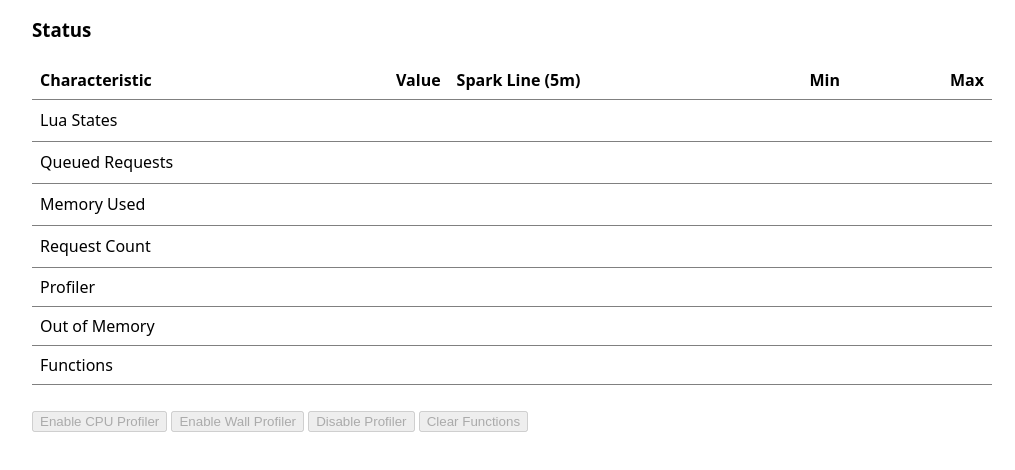
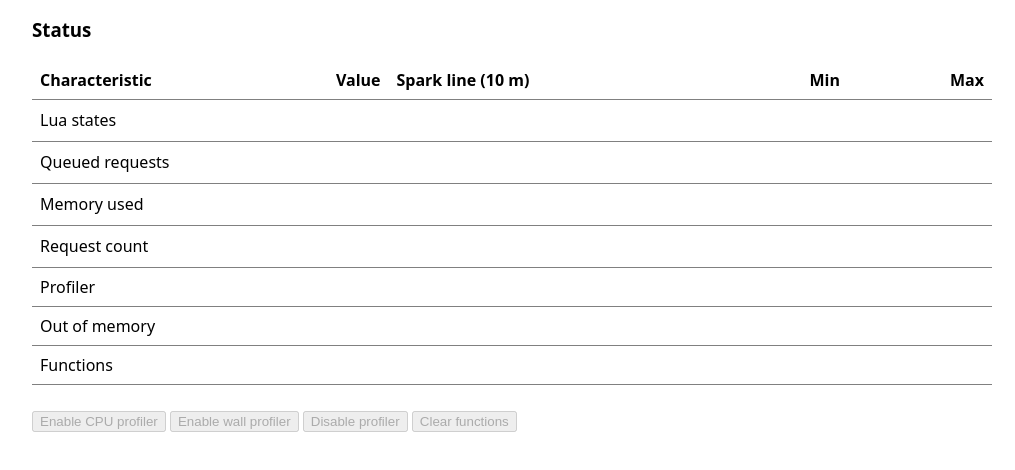
Before and after one commit to anaef/nginx-lws, a plain HTML site: page examples/static/monitor.html in a window 1280 px wide. Shown: the part 56-526 px from the top of the page, without its empty margins (128-1143 px from the left). Drawn offline with Linux system fonts and the light colour scheme; no server answers.

Commit message:
monitor refactoring

```diff
--- a/examples/static/monitor.html
+++ b/examples/static/monitor.html
@@ -56,62 +56,18 @@
 				<tr>
 					<th>Characteristic</th>
 					<th class="w-15 text-end">Value</th>
-					<th>Spark Line (5m)</th>
+					<th>Spark line (10 m)</th>
 					<th class="w-15 text-end">Min</th>
 					<th class="w-15 text-end">Max</th>
 				</tr>
 			</thead>
-			<tbody class="table">
-				<tr>
-					<td>Lua States</td>
-					<td class="text-end" id="states_n"></td>
-					<td><canvas id="states_n_spark" width="100" height="20"></canvas></td>
-					<td class="text-end" id="states_n_min"></td>
-					<td class="text-end" id="states_n_max"></td>
-				</tr>
-				<tr>
-					<td>Queued Requests</td>
-					<td class="text-end" id="requests_n"></td>
-					<td><canvas id="requests_n_spark" width="100" height="20"></canvas></td>
-					<td class="text-end" id="requests_n_min"></td>
-					<td class="text-end" id="requests_n_max"></td>
-				</tr>
-				<tr>
-					<td>Memory Used</td>
-					<td class="text-end" id="memory_used"></td>
-					<td><canvas id="memory_used_spark" width="100" height="20"></canvas></td>
-					<td class="text-end" id="memory_used_min"></td>
-					<td class="text-end" id="memory_used_max"></td>
-				</tr>
-				<tr>
-					<td>Request Count</td>
-					<td class="text-end" id="request_count"></td>
-					<td><canvas id="request_count_spark" width="100" height="20"></canvas></td>
-					<td class="text-end" id="request_count_min"></td>
-					<td class="text-end" id="request_count_max"></td>
-				</tr>
-				<tr>
-					<td>Profiler</td>
-					<td class="text-end" id="profiler"></td>
-					<td colspan="3"></td>
-				</tr>
-				<tr>
-					<td>Out of Memory</td>
-					<td class="text-end" id="out_of_memory"></td>
-					<td colspan="3"></td>
-				</tr>
-				<tr>
-					<td>Functions</td>
-					<td class="text-end" id="functions"></td>
-					<td colspan="3"></td>
-				</tr>
-			</tbody>
+			<tbody id="characteristics-container"></tbody>
 		</table>
 		<div class="row">
-			<button type="button" id="profiler_enable_cpu" disabled>Enable CPU Profiler</button>
-			<button type="button" id="profiler_enable_wall" disabled>Enable Wall Profiler</button>
-			<button type="button" id="profiler_disable" disabled>Disable Profiler</button>
-			<button type="button" id="functions_clear" disabled>Clear Functions</button>
+			<button type="button" id="profiler_enable_cpu" disabled>Enable CPU profiler</button>
+			<button type="button" id="profiler_enable_wall" disabled>Enable wall profiler</button>
+			<button type="button" id="profiler_disable" disabled>Disable profiler</button>
+			<button type="button" id="functions_clear" disabled>Clear functions</button>
 		</div>
 
 		<div id="functions-container"></div>
@@ -273,7 +229,7 @@
 				let perCallLabel = document.createElement("label");
 				perCallLabel.setAttribute("class", "inline");
 				perCallLabel.setAttribute("for", "perCall");
-				perCallLabel.innerText = "Per Call";
+				perCallLabel.innerText = "Show time and memory per call";
 				controlsElement.appendChild(perCallLabel);
 				let selfTimeInPercentCheckbox = document.createElement("input");
 				selfTimeInPercentCheckbox.setAttribute("type", "checkbox");
@@ -289,7 +245,7 @@
 				let selfTimeInPercentLabel = document.createElement("label");
 				selfTimeInPercentLabel.setAttribute("class", "inline");
 				selfTimeInPercentLabel.setAttribute("for", "selfTimeInPercent");
-				selfTimeInPercentLabel.innerText = "Self Time in Percent";
+				selfTimeInPercentLabel.innerText = "Show self time as percentage";
 				controlsElement.appendChild(selfTimeInPercentLabel);
 				functionsContainerElement.appendChild(controlsElement);
 
@@ -338,6 +294,44 @@
 		}
 
 		window.addEventListener("load", function () {
+			/* characteristics */
+			let characteristicsContainerElement = document.getElementById("characteristics-container");
+			for (let i in characteristics) {
+				let key = characteristics[i].key;
+				let trElement = document.createElement("tr");
+				let characteristicElement = document.createElement("td");
+				characteristicElement.innerText = characteristics[i].name;
+				trElement.appendChild(characteristicElement);
+				let valueElement = document.createElement("td");
+				valueElement.setAttribute("id", key);
+				valueElement.setAttribute("class", "text-end");
+				trElement.appendChild(valueElement);
+				if (characteristics[i].hasSpark) {
+					let sparkElement = document.createElement("td");
+					let sparkCanvasElement = document.createElement("canvas");
+					sparkCanvasElement.setAttribute("id", key + "_spark");
+					sparkCanvasElement.setAttribute("width", "200");
+					sparkCanvasElement.setAttribute("height", "20");
+					let sparkCanvasContext = sparkCanvasElement.getContext("2d");
+					sparkCanvasContext.translate(0, sparkCanvasElement.height);
+					sparkCanvasContext.scale(1, -1);
+					sparkElement.appendChild(sparkCanvasElement);
+					trElement.appendChild(sparkElement);
+					let minElement = document.createElement("td");
+					minElement.setAttribute("id", key + "_min");
+					minElement.setAttribute("class", "text-end");
+					trElement.appendChild(minElement);
+					let maxElement = document.createElement("td");
+					maxElement.setAttribute("id", key + "_max");
+					maxElement.setAttribute("class", "text-end");
+					trElement.appendChild(maxElement);
+				} else {
+					let fillElement = document.createElement("td");
+					fillElement.setAttribute("colspan", "3");
+					trElement.appendChild(fillElement);
+				}
+				characteristicsContainerElement.appendChild(trElement);
+			}
 			updateStatus(true);
 			setInterval(function () { updateStatus(true) }, 3000);
 			document.getElementById("profiler_enable_cpu").addEventListener("click", async function () {
@@ -352,41 +346,36 @@
 			document.getElementById("functions_clear").addEventListener("click", async function () {
 				await clearFunctions();
 			});
-			for (let i in characteristics) {
-				if (!characteristics[i].hasSpark) {
-					continue;
-				}
-				let key = characteristics[i].key;
-				let canvas = document.getElementById(key + "_spark");
-				let ctx = canvas.getContext("2d");
-				ctx.translate(0, canvas.height);
-				ctx.scale(1, -1);
-			}
 		});
 
 		let characteristics = [
 			{
 				key: "states_n",
+				name: "Lua states",
 				format: formatCount,
 				hasSpark: true
 			},
 			{
 				key: "requests_n",
+				name: "Queued requests",
 				format: formatCount,
 				hasSpark: true
 			},
 			{
 				key: "memory_used",
+				name: "Memory used",
 				format: formatMemory,
 				hasSpark: true
 			},
 			{
 				key: "request_count",
+				name: "Request count",
 				format: formatCount,
 				hasSpark: true
 			},
 			{
 				key: "profiler",
+				name: "Profiler",
 				format: function (value) {
 					return ["Disabled", "CPU", "Wall"][value];
 				},
@@ -399,6 +388,7 @@
 			},
 			{
 				key: "out_of_memory",
+				name: "Out of memory",
 				format: function (value) {
 					return value ? "Yes" : "No";
 				},
@@ -406,6 +396,7 @@
 			},
 			{
 				key: "functions",
+				name: "Functions",
 				format: function (value) {
 					return value.length.toLocaleString();
 				},
```
